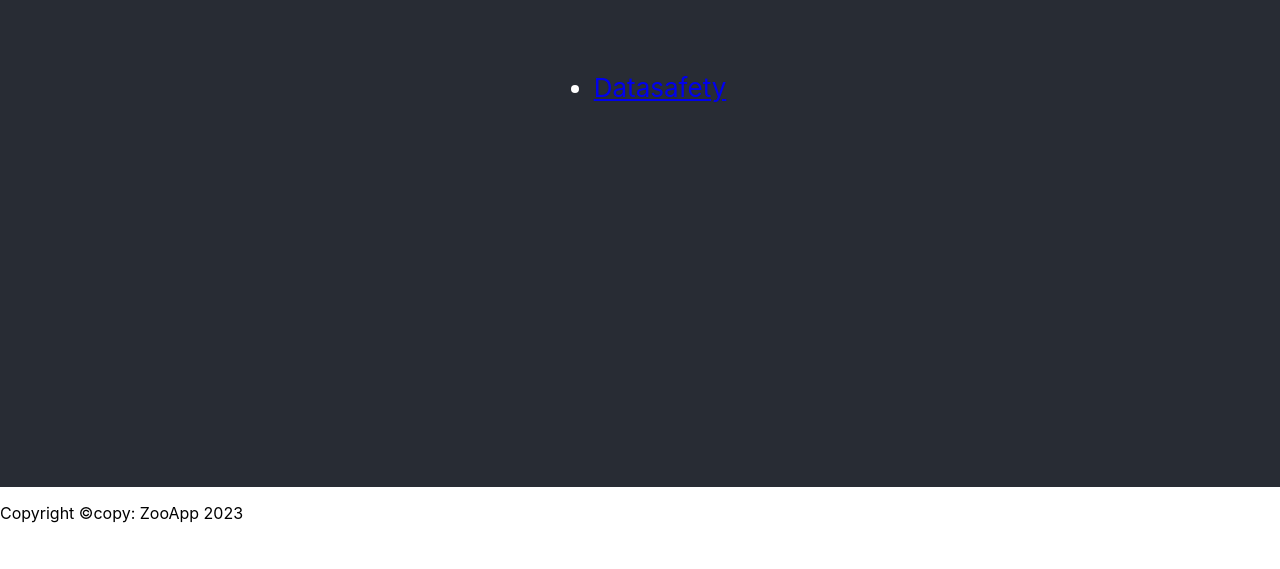
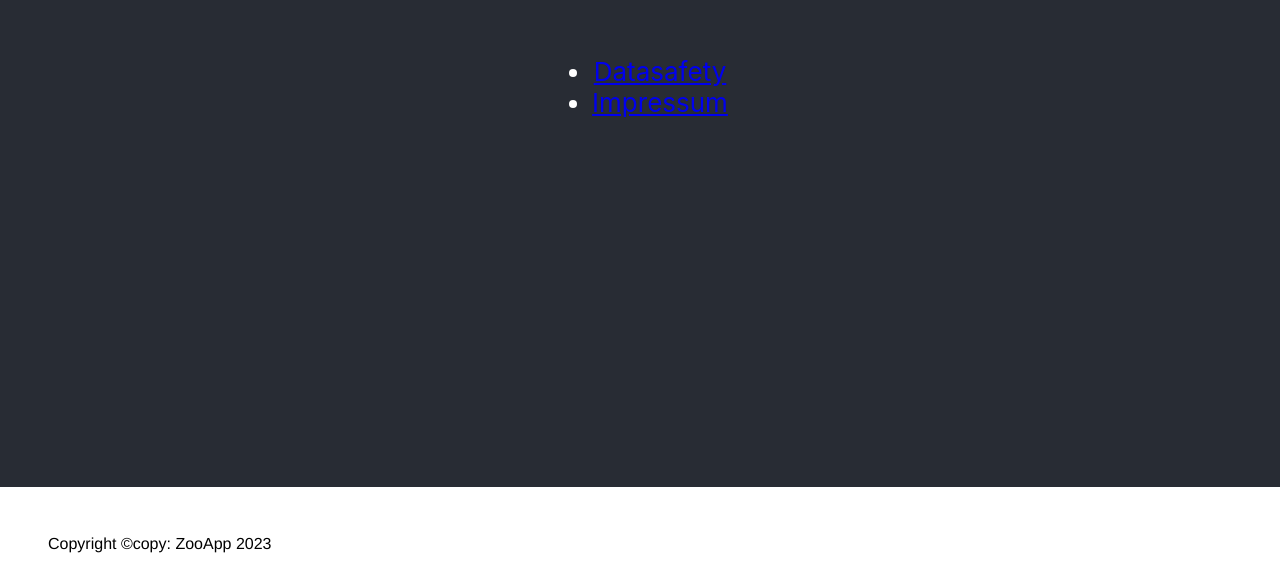
Before and after one commit to hereIsLucas/zooapp, a React (Create React App) app: page / in a window 1280 px wide. Shown: the part 313-882 px from the top of the page. Before the commit the page ends 852 px from the top, so only its background shows below. Built offline with nearby package versions, Linux system fonts and the light colour scheme.

Commit message:
Route to Impressum is added

```diff
--- a/src/App.js
+++ b/src/App.js
@@ -1,7 +1,7 @@
 import './App.css';
 import { Link, Route, Routes } from 'react-router-dom'
 import { Datasafety } from './Pages/Datasafety';
-
+import Impressum from './Impressum';
 function App() {
   return (
     <div className="App">
@@ -11,10 +11,14 @@ function App() {
             <li>
               <Link to="/Datasafety">Datasafety</Link>
             </li>
+            <li>
+              <Link to="/Impressum">Impressum</Link>
+            </li>
           </ul>
         </nav>
         <Routes>
             <Route path="Datasafety" element={<Datasafety />} />
+            <Route path="Impressum" element={<Impressum />}/>
         </Routes>
       </header>
     </div>
```
